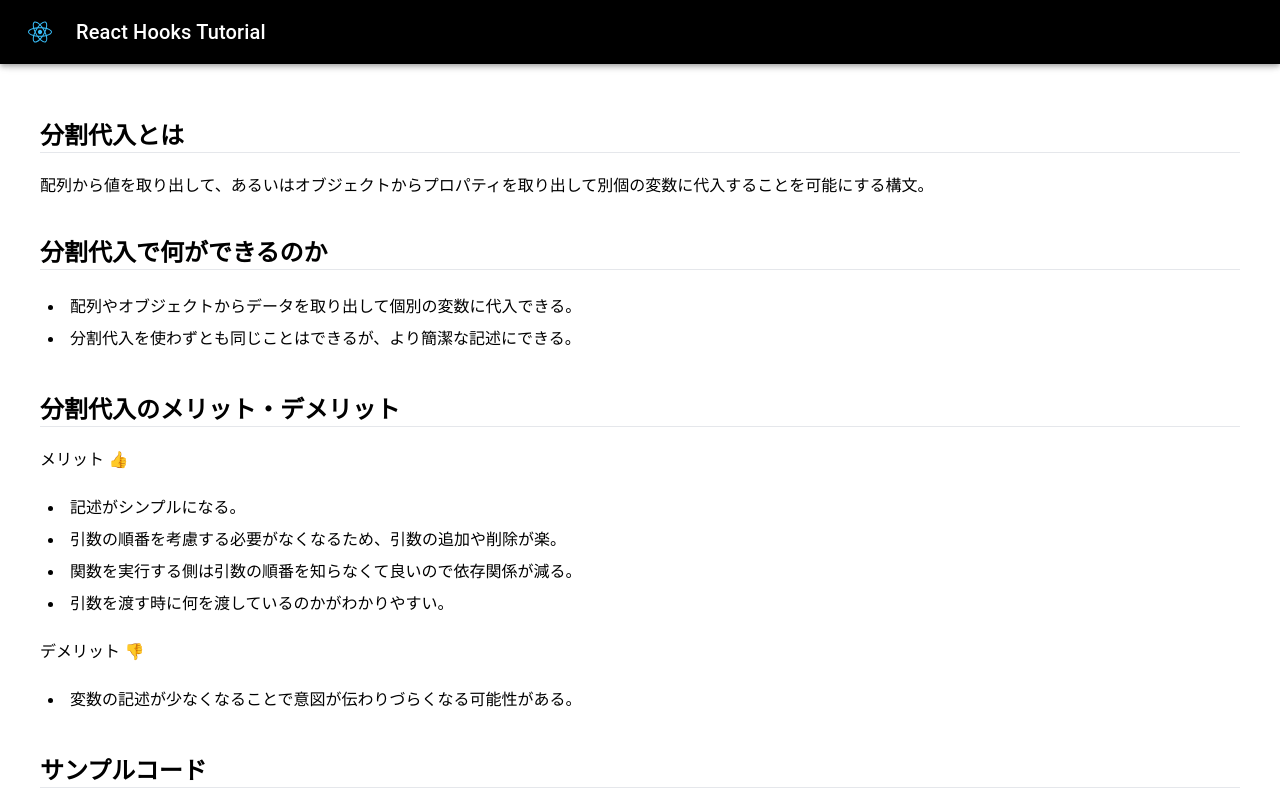
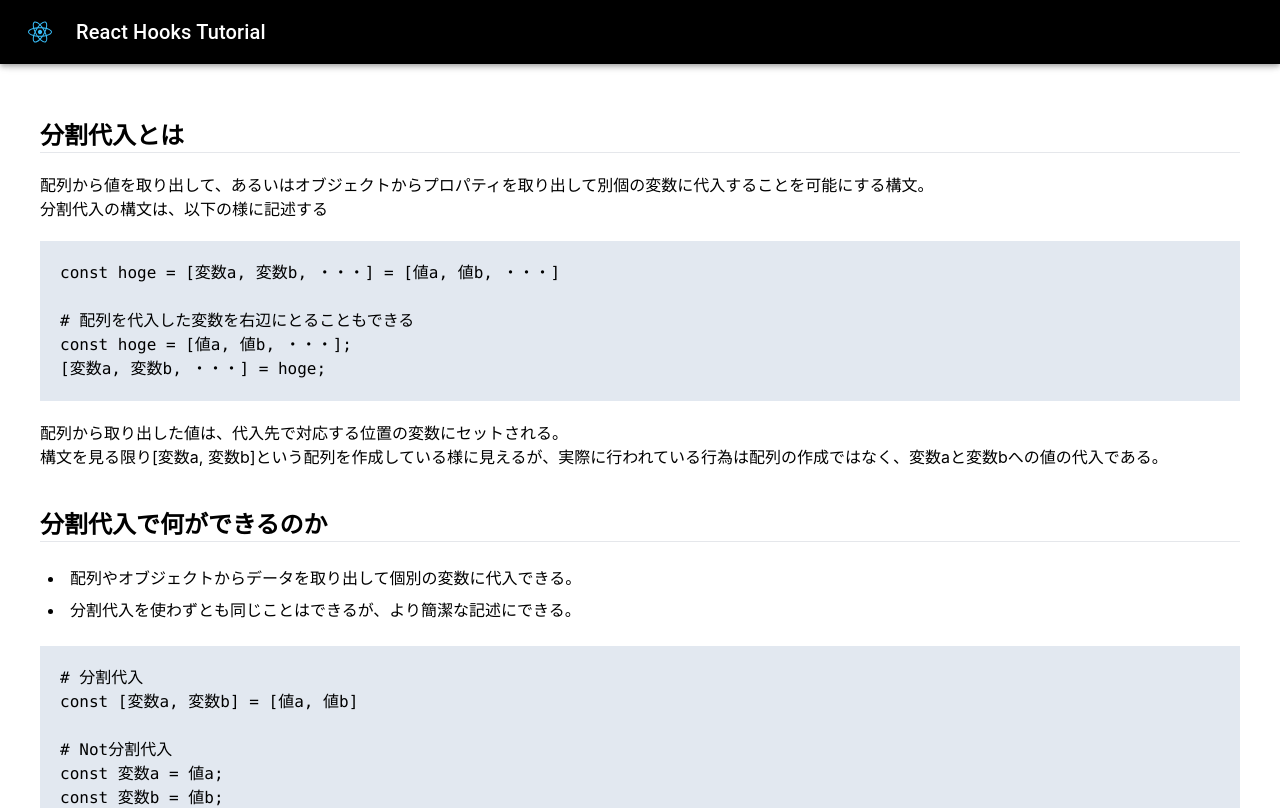
Before and after one commit to Teppeichang/react_hooks_tutorial, a React (Create React App) app: page /destructing-assignment in a window 1280 px wide. Shown: the top 808 px of the page. Built offline with nearby package versions, Linux system fonts and the light colour scheme.

Commit message:
Add: 分割代入に関する解説追加

```diff
--- a/src/pages/DestructuringAssignment.jsx
+++ b/src/pages/DestructuringAssignment.jsx
@@ -7,12 +7,30 @@ const DestructuringAssignment = () => {
         <p className="mt-5">
           配列から値を取り出して、あるいはオブジェクトからプロパティを取り出して別個の変数に代入することを可能にする構文。
         </p>
+        <p>分割代入の構文は、以下の様に記述する</p>
+        <code className="bg-slate-200 block mt-5 mb-5 p-5">
+          const hoge = [変数a, 変数b, ・・・]  =  [値a, 値b, ・・・]<br />
+          <br />
+          # 配列を代入した変数を右辺にとることもできる<br />
+          const hoge =  [値a, 値b, ・・・];<br />
+          [変数a, 変数b, ・・・]  =  hoge;
+        </code>
+        <p>配列から取り出した値は、代入先で対応する位置の変数にセットされる。</p>
+        <p>構文を見る限り[変数a, 変数b]という配列を作成している様に見えるが、実際に行われている行為は配列の作成ではなく、変数aと変数bへの値の代入である。</p>
         <p className="text-2xl font-bold mt-10">分割代入で何ができるのか</p>
         <hr />
         <ul className="list-disc list-inside pl-2 mt-5 leading-8">
           <li>配列やオブジェクトからデータを取り出して個別の変数に代入できる。</li>
           <li>分割代入を使わずとも同じことはできるが、より簡潔な記述にできる。</li>
         </ul>
+        <code className="bg-slate-200 block mt-5 mb-5 p-5">
+          # 分割代入<br />
+          const [変数a, 変数b]  =  [値a, 値b]<br />
+          <br />
+          # Not分割代入<br />
+          const 変数a =  値a;<br />
+          const 変数b =  値b;
+        </code>
         <p className="text-2xl font-bold mt-10">分割代入のメリット・デメリット</p>
         <hr />
         <p className="mt-5">メリット 👍</p>
```
